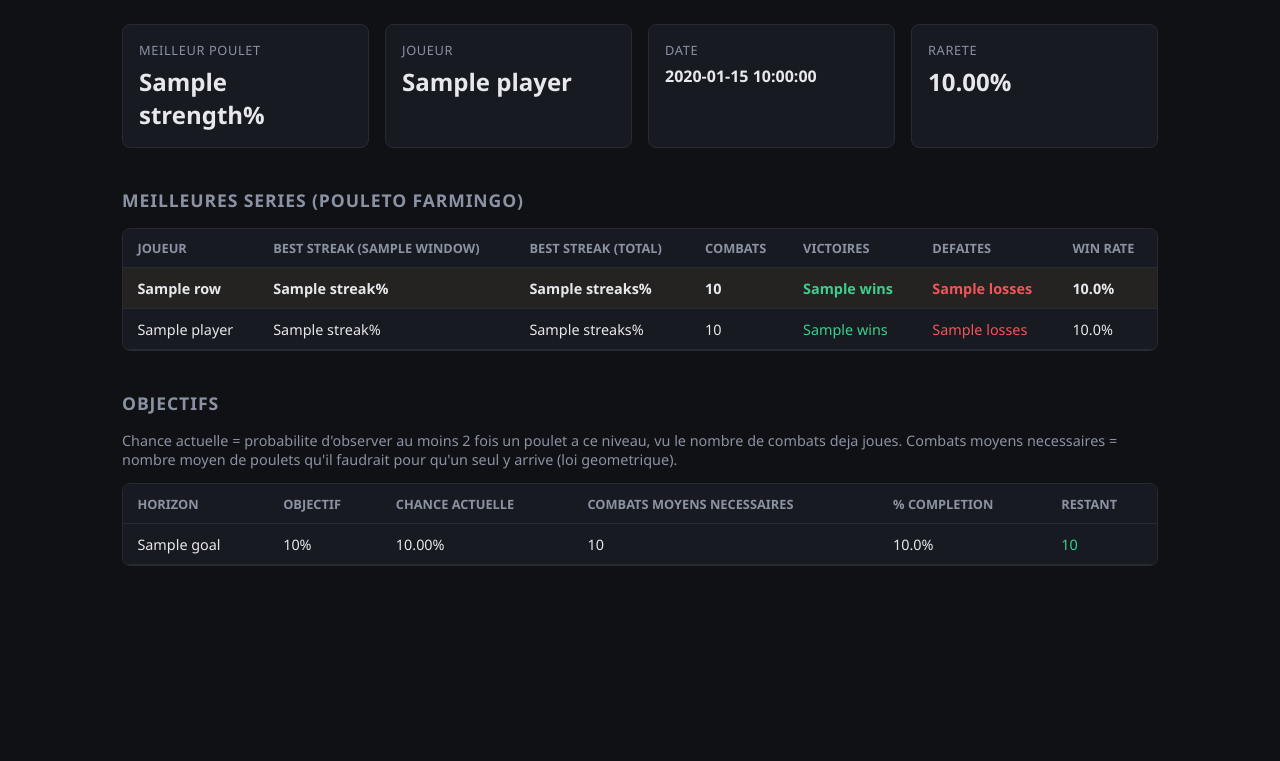
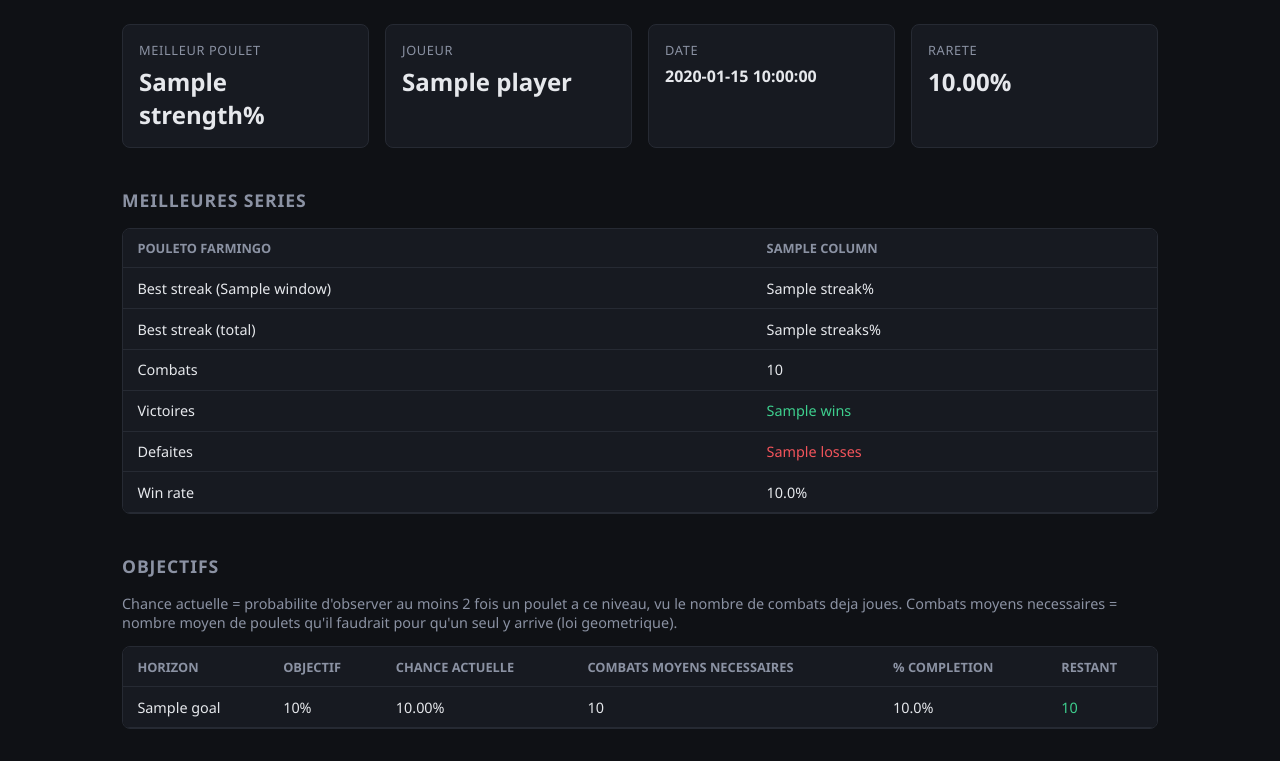
Before and after one commit to RedDTG/golden-chicken-website, a FastAPI app: template templates/farming.html in a window 1280 px wide. Shown: the part 156-917 px from the top of the page. Before the commit the page ends 722 px from the top, so only its background shows below. Run offline with FastAPI, Linux system fonts and the light colour scheme; the template is opened without the code that fills it: most values are stand-ins (such as "Sample title", 1, 10 or a date in 2020).

Commit message:
refactor: Transpose the farming streaks table to match the Sheet layout
Players as columns, metrics as rows (Best streak per window, Combats,
Victoires, Defaites, Win rate) instead of one row per player. Also
drop "(Pouleto Farmingo)" from the section title.

Co-Authored-By: Claude Sonnet 5 <noreply@anthropic.com>

```diff
--- a/app.py
+++ b/app.py
@@ -37,8 +37,7 @@ def farming(request: Request):
             "request": request,
             "active": "farming",
             "windows": FARMING_WINDOWS,
-            "players": players,
-            "all_row": all_row,
+            "columns": players + [all_row],
             "goals": goals,
             "record": record,
         },
--- a/templates/farming.html
+++ b/templates/farming.html
@@ -28,47 +28,56 @@
 <p class="hint">Aucune donnee.</p>
 {% endif %}
 
-<h2>Meilleures series (Pouleto Farmingo)</h2>
+<h2>Meilleures series</h2>
 <div class="table-wrap">
 <table>
     <thead>
         <tr>
-            <th>Joueur</th>
-            {% for label, hours in windows %}
-            <th>Best streak ({{ label }})</th>
+            <th>Pouleto Farmingo</th>
+            {% for c in columns %}
+            <th class="{{ 'total-row' if c.name == 'All' else '' }}">{{ c.name }}</th>
             {% endfor %}
-            <th>Best streak (total)</th>
-            <th>Combats</th>
-            <th>Victoires</th>
-            <th>Defaites</th>
-            <th>Win rate</th>
         </tr>
     </thead>
     <tbody>
-        <tr class="total-row">
-            <td>{{ all_row.name }}</td>
-            {% for label, hours in windows %}
-            <td>{{ streak_cell(all_row.streaks, label) }}</td>
+        {% for label, hours in windows %}
+        <tr>
+            <td>Best streak ({{ label }})</td>
+            {% for c in columns %}
+            <td class="{{ 'total-row' if c.name == 'All' else '' }}">{{ streak_cell(c.streaks, label) }}</td>
             {% endfor %}
-            <td>{{ streak_cell(all_row.streaks, "all") }}</td>
-            <td>{{ all_row.total }}</td>
-            <td class="win">{{ all_row.wins }}</td>
-            <td class="loss">{{ all_row.losses }}</td>
-            <td>{{ "%.1f"|format(all_row.winrate * 100) }}%</td>
-        </tr>
-        {% for p in players %}
-        <tr>
-            <td>{{ p.name }}</td>
-            {% for label, hours in windows %}
-            <td>{{ streak_cell(p.streaks, label) }}</td>
-            {% endfor %}
-            <td>{{ streak_cell(p.streaks, "all") }}</td>
-            <td>{{ p.total }}</td>
-            <td class="win">{{ p.wins }}</td>
-            <td class="loss">{{ p.losses }}</td>
-            <td>{{ "%.1f"|format(p.winrate * 100) }}%</td>
         </tr>
         {% endfor %}
+        <tr>
+            <td>Best streak (total)</td>
+            {% for c in columns %}
+            <td class="{{ 'total-row' if c.name == 'All' else '' }}">{{ streak_cell(c.streaks, "all") }}</td>
+            {% endfor %}
+        </tr>
+        <tr>
+            <td>Combats</td>
+            {% for c in columns %}
+            <td class="{{ 'total-row' if c.name == 'All' else '' }}">{{ c.total }}</td>
+            {% endfor %}
+        </tr>
+        <tr>
+            <td>Victoires</td>
+            {% for c in columns %}
+            <td class="{{ 'win' if c.name != 'All' else 'win total-row' }}">{{ c.wins }}</td>
+            {% endfor %}
+        </tr>
+        <tr>
+            <td>Defaites</td>
+            {% for c in columns %}
+            <td class="{{ 'loss' if c.name != 'All' else 'loss total-row' }}">{{ c.losses }}</td>
+            {% endfor %}
+        </tr>
+        <tr>
+            <td>Win rate</td>
+            {% for c in columns %}
+            <td class="{{ 'total-row' if c.name == 'All' else '' }}">{{ "%.1f"|format(c.winrate * 100) }}%</td>
+            {% endfor %}
+        </tr>
     </tbody>
 </table>
 </div>
```
